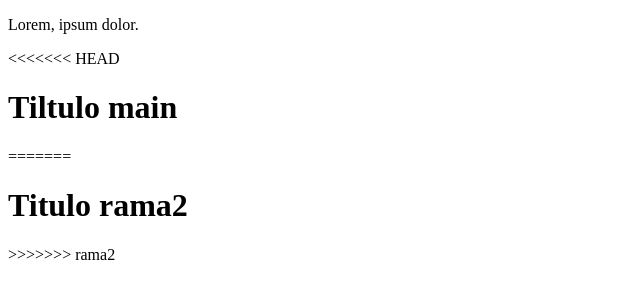
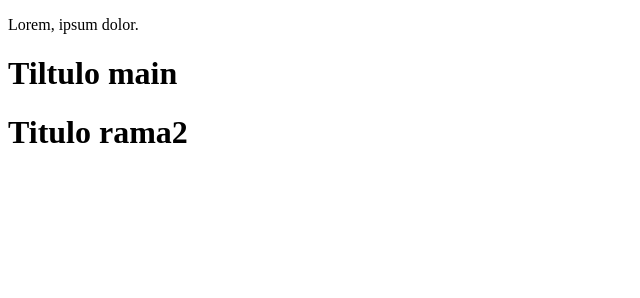
Before and after one commit to kachamozo/eliminar-repo, a plain HTML site: page index.html in a window 1280 px wide. Shown: the whole page, without its empty margins (0-640 px from the left). Drawn offline with Linux system fonts and the light colour scheme.

Commit message:
merge index

```diff
--- a/index.html
+++ b/index.html
@@ -8,10 +8,7 @@
 	</head>
 	<body>
 		<p>Lorem, ipsum dolor.</p>
-<<<<<<< HEAD
 		<h1>Tiltulo main</h1>
-=======
 		<h1>Titulo rama2</h1>
->>>>>>> rama2
 	</body>
 </html>
```
